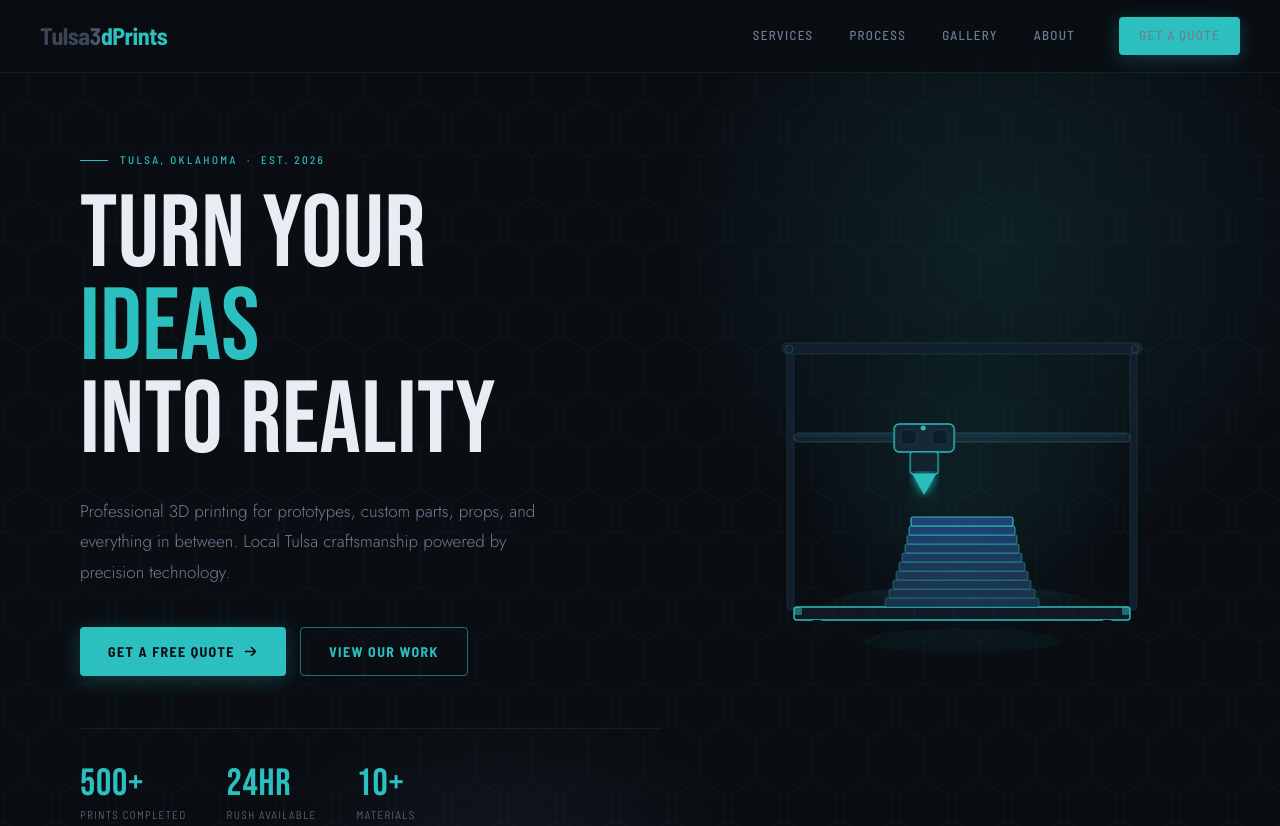
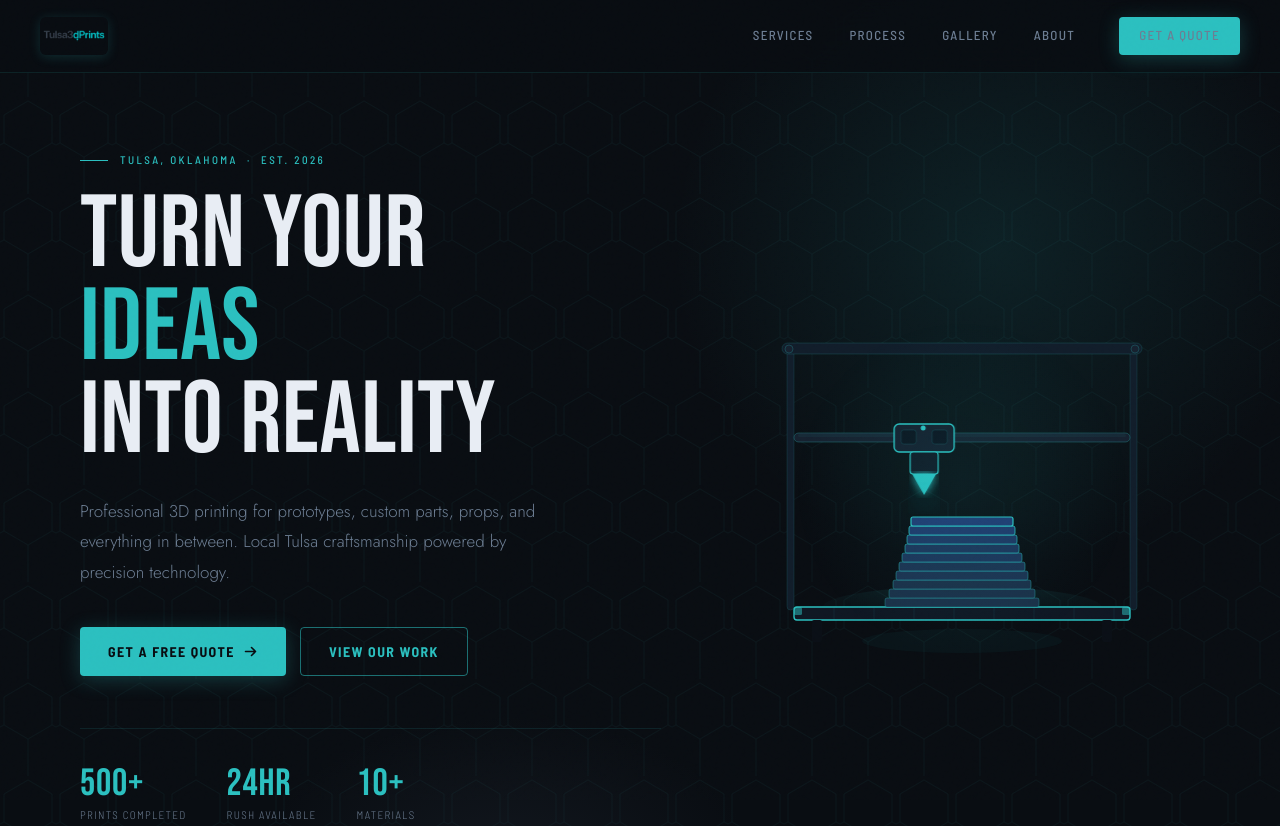
Before and after one commit to tagout1221/Tulsa3dPrints, a website: page index.html in a window 1280 px wide. Shown: the top 826 px of the page. Drawn offline with nearby package versions, Linux system fonts and the light colour scheme.

Commit message:
Replace CSS text logo with improved logo image
Swap wordmark spans in nav and footer for the actual logo PNG.
Adds logo.png (improved version with 3D nozzle icon) with rounded
corners and teal drop shadow to integrate with the dark theme.

Co-Authored-By: Claude Sonnet 4.6 <noreply@anthropic.com>

```diff
--- a/index.html
+++ b/index.html
@@ -73,21 +73,25 @@
       justify-content: space-between;
     }
 
-    /* Logo wordmark */
-    .logo {
-      font-family: 'Barlow Semi Condensed', sans-serif;
-      font-weight: 700;
-      font-size: 24px;
-      letter-spacing: -0.02em;
-      text-decoration: none;
+    /* Logo image */
+    .logo-img-link {
       display: flex;
       align-items: center;
-      line-height: 1;
-      position: relative;
+      text-decoration: none;
+      flex-shrink: 0;
     }
-    .logo-dark  { color: var(--slate); }
-    .logo-three { color: #4A5468; }
-    .logo-teal  { color: var(--teal); }
+    .logo-img {
+      height: 38px;
+      width: auto;
+      border-radius: 6px;
+      display: block;
+      box-shadow: 0 2px 12px rgba(43,191,191,0.18);
+    }
+    .logo-img-footer {
+      height: 46px;
+      margin-bottom: 18px;
+    }
+    /* Legacy (unused, kept for safety) */
     .logo-nozzle {
       display: inline-block;
       width: 6px;
@@ -755,8 +759,8 @@
   <!-- ═══════════════ NAV ═══════════════ -->
   <nav id="main-nav">
     <div class="nav-inner">
-      <a href="#" class="logo" aria-label="Tulsa3dPrints home">
-        <span class="logo-dark">Tulsa</span><span class="logo-three">3</span><span class="logo-teal">dPrints</span>
+      <a href="#" class="logo-img-link" aria-label="Tulsa3dPrints home">
+        <img src="logo.png" alt="Tulsa3dPrints" class="logo-img">
       </a>
       <div class="nav-links">
         <a href="#services">Services</a>
@@ -1196,8 +1200,8 @@
       <div class="foot-top">
 
         <div class="foot-brand">
-          <a href="#" class="logo" style="font-size:22px; text-decoration:none;">
-            <span class="logo-dark">Tulsa</span><span class="logo-three">3</span><span class="logo-teal">dPrints</span>
+          <a href="#" class="logo-img-link" style="text-decoration:none;">
+            <img src="logo.png" alt="Tulsa3dPrints" class="logo-img logo-img-footer">
           </a>
           <p>Precision 3D printing services for makers, entrepreneurs, and businesses in Tulsa, Oklahoma and beyond.</p>
           <div class="foot-location">📍 &nbsp;Tulsa, Oklahoma</div>
```
Also changed, not shown: logo.png (added).
